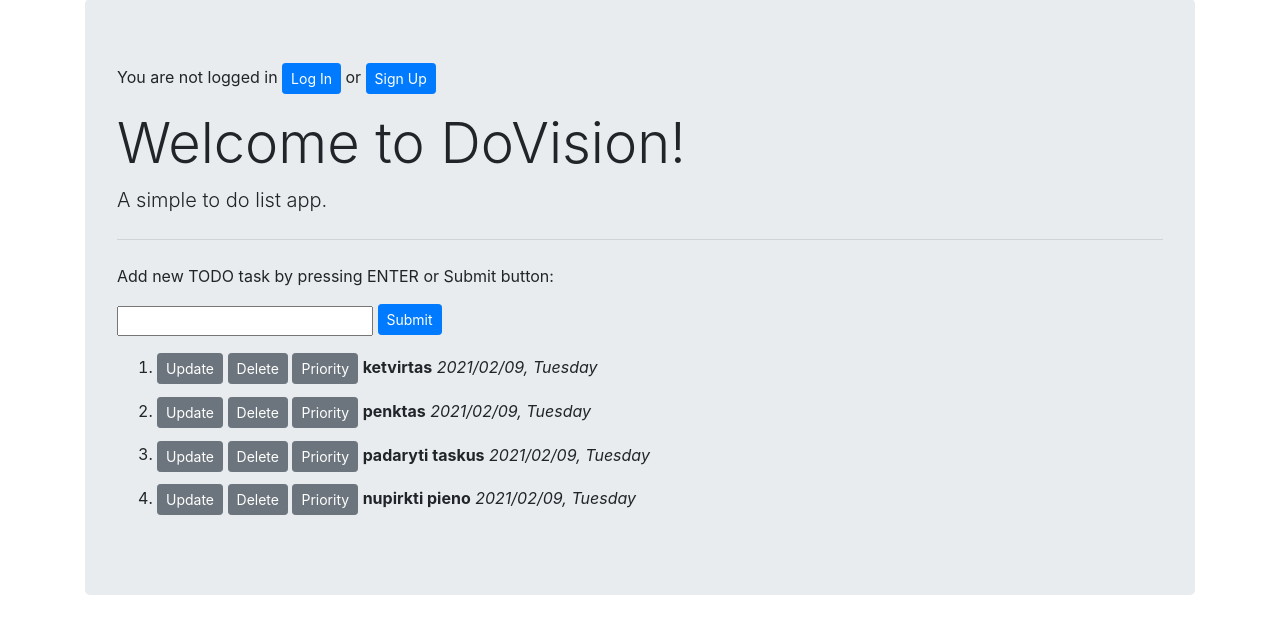
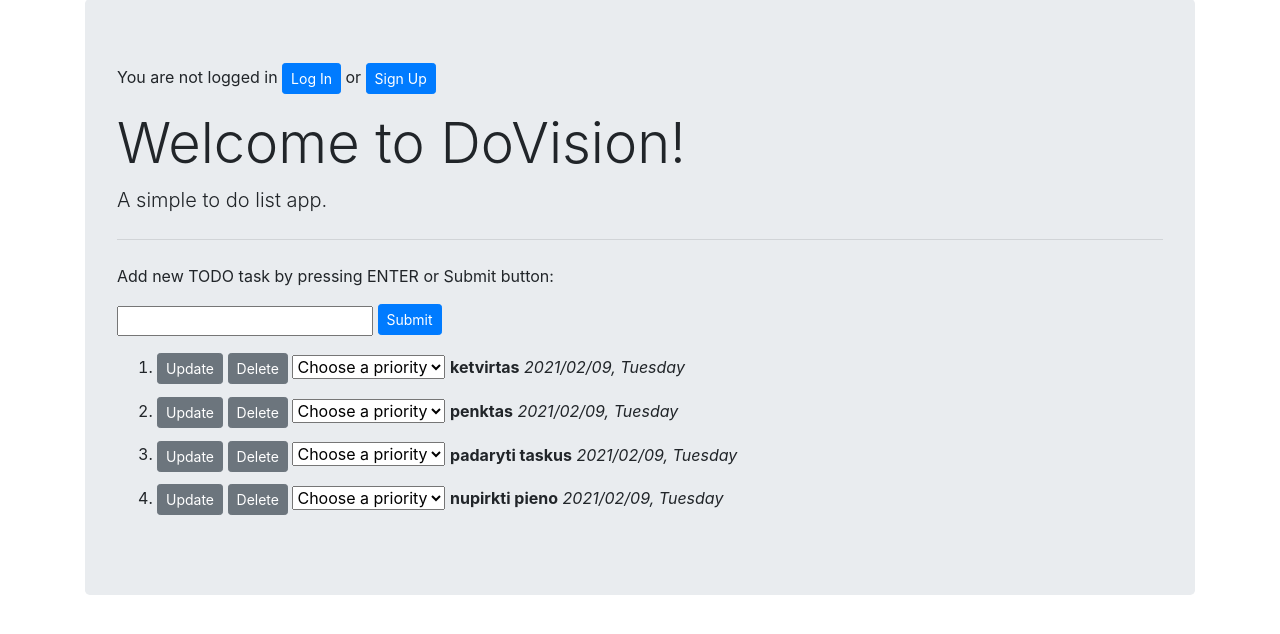
Before and after one commit to ponasObuolys/dovision, a Django app: page / in a window 1280 px wide. Shown: the part 26-660 px from the top of the page. Run offline with Django 3.2, Linux system fonts and the light colour scheme; data comes from the database, SQL or seed files in the repository.

Commit message:
Priority mygtuko pakeitimas į dropdown pasirinkimus.

```diff
--- a/doVision/templates/home.html
+++ b/doVision/templates/home.html
@@ -38,7 +38,17 @@
                             <li>
                                 <a class="btn btn-secondary btn-sm" href="{% url 'update_task' task.id %}">Update</a>
                                 <a class="btn btn-secondary btn-sm" href="{% url 'delete' task.id %}">Delete</a>
-                                <a class="btn btn-secondary btn-sm" href="">Priority</a>
+<!--                                <a class="btn btn-secondary btn-sm" href="">Priority</a>-->
+<!--                                <div class="inputContainer half">-->
+                                <i class="fa fa-caret-down selectArrow"></i>
+                                <select id="category" class="taskCategory" name="category_select">
+                                    <option class="disabled" value="">Choose a priority</option>
+                                    <option>none</option>
+                                    <option>!</option>
+                                    <option>!!</option>
+                                    <option>!!!</option>
+                                </select>
+<!--                                </div>-->
                                 {% if task.completed == True %}
                                 <strike>{{task}}</strike>
                                 {% else %}
```
